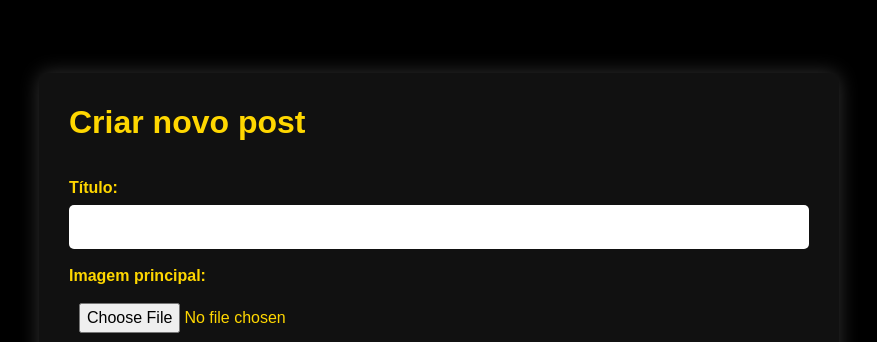
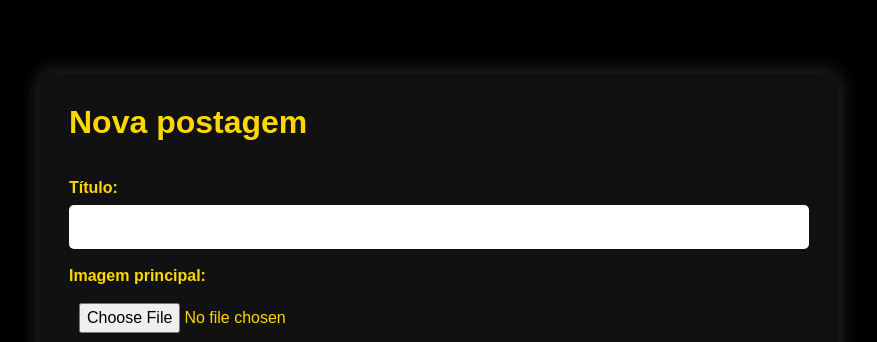
Before and after one commit to Nickashu/site-gueersh, a Django app: page /create_post/ in a window 1280 px wide. Shown: the part 247-589 px from the top of the page, without its empty margins (201-1078 px from the left). Run offline with Django 3.2, Linux system fonts and the light colour scheme; the visitor is signed in with stand-in values (Sample User, id 1); parts of the project's set-up code (start-up, migrations or seed data) failed here and were passed over.

```diff
--- a/gueersh_project/base/templates/base/post/create_post.html
+++ b/gueersh_project/base/templates/base/post/create_post.html
@@ -3,41 +3,17 @@
 {{ form.as_p }}
 {{ form.media }}
 
-{% block title %}Criar Post - Feitio{% endblock %}
+{% block title %}Criar Post{% endblock %}
 
 {% block content %}
     <link rel="stylesheet" href="{% static 'css/forms.css' %}">
 
     <div class="container mt-5">
-    <h2>Criar novo post</h2>
+    <h2>Nova postagem</h2>
     <form method="POST" enctype="multipart/form-data">
         {% csrf_token %}
         {{ form|safe }}
         <button type="submit" class="btn btn-primary mt-3">Publicar</button>
     </form>
     </div>
-
-
-    <script>
-        /*
-        $(document).ready(function() {
-            $('#summernote').summernote({
-                popover: {
-                    image: [
-                        ['custom', ['imageAttributes']],
-                        ['imagesize', ['imageSize100', 'imageSize50', 'imageSize25']],
-                        ['float', ['floatLeft', 'floatRight', 'floatNone']],
-                        ['remove', ['removeMedia']]
-                    ],
-                },
-                lang: 'en-US', // Change to your chosen language
-                imageAttributes:{
-                    icon:'<i class="note-icon-pencil"/>',
-                    removeEmpty:false, // true = remove attributes | false = leave empty if present
-                    disableUpload: false // true = don't display Upload Options | Display Upload Options
-                }
-            });
-        });
-        */
-    </script>
 {% endblock %}
```
Also changed, not shown: gueersh_project/base/migrations/0005_alter_post_title.py (deleted), gueersh_project/base/migrations/0005_rename_user_post_author_band_email_sent_and_more.py (added), gueersh_project/base/migrations/0006_rename_user_post_author.py (deleted), gueersh_project/base/migrations/0007_alter_post_main_image.py (deleted), gueersh_project/base/migrations/0008_alter_band_image.py (deleted), gueersh_project/base/migrations/0009_newslettersubscriber_unsubscribe_token_and_more.py (deleted), gueersh_project/base/migrations/0010_band_email_sent_band_published_at_post_email_sent_and_more.py (deleted), gueersh_project/base/migrations/0011_band_slug_post_slug_release_slug.py (deleted), gueersh_project/base/migrations/0012_remove_post_slug.py (deleted), gueersh_project/base/migrations/0013_alter_band_description_alter_band_image_and_more.py (deleted), gueersh_project/base/migrations/0014_alter_concert_city_alter_concert_country_and_more.py (deleted), gueersh_project/base/migrations/0015_alter_concert_city_alter_concert_country_and_more.py (deleted).
